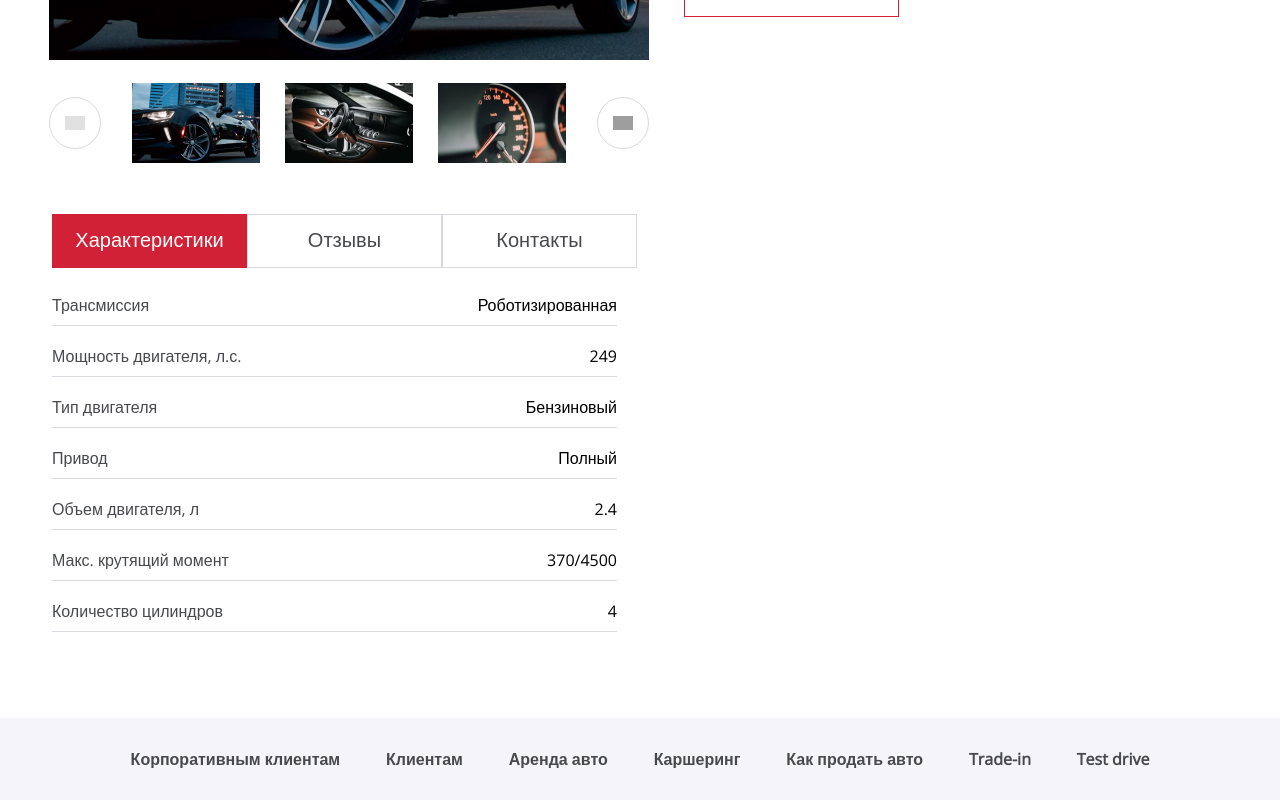
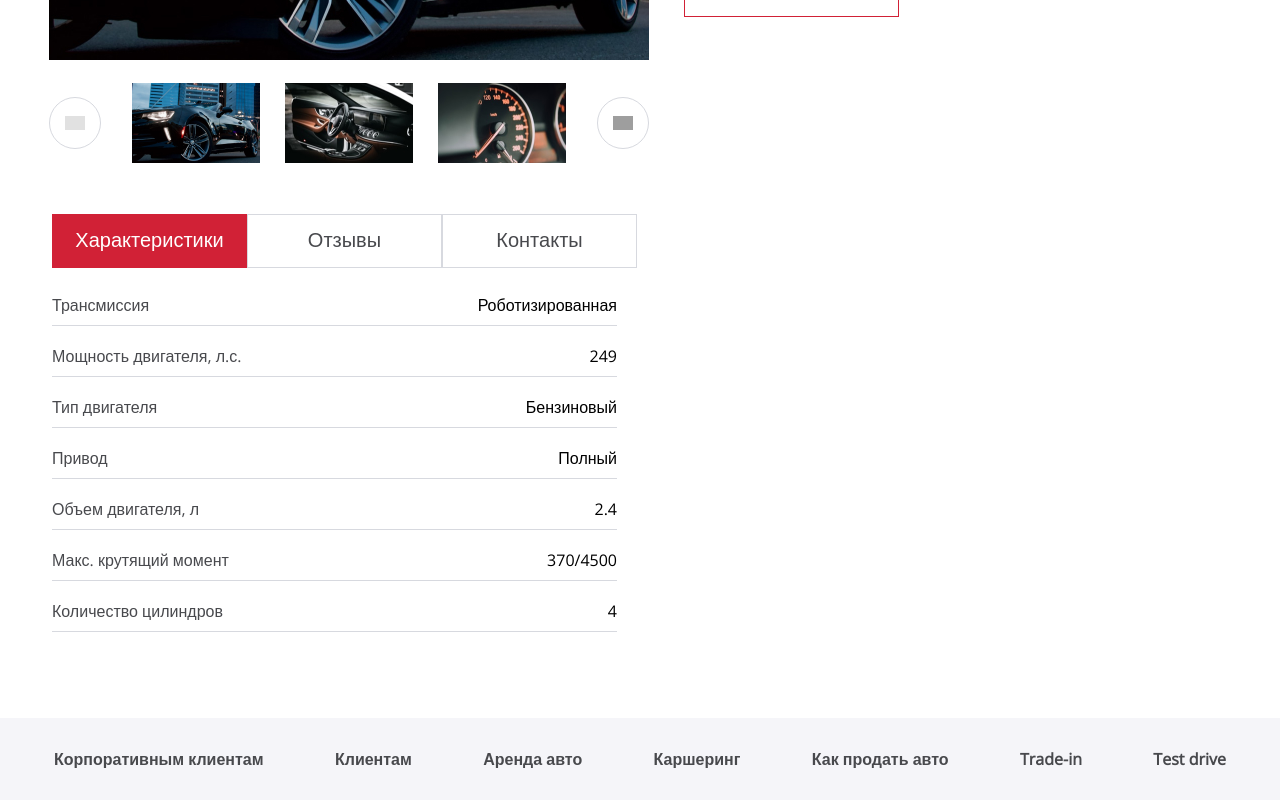
Before and after one commit to iBreadInside/Fadeeev_Avto-Moto, a React (Create React App) app in the folder project/: page / in a window 1280 px wide. Shown: the part 461-1261 px from the top of the page. Built offline with nearby package versions, Linux system fonts and the light colour scheme; grey boxes are pictures that could not be loaded; a web font is replaced by a local one.

Commit message:
Фикс навигации футера для большего разрешения

```diff
--- a/project/src/components/footer/footer.module.scss
+++ b/project/src/components/footer/footer.module.scss
@@ -8,4 +8,5 @@
 
 .wrapper {
   @include wrapper;
+  width: 100%;
 }
--- a/project/src/components/nav/nav.jsx
+++ b/project/src/components/nav/nav.jsx
@@ -12,7 +12,7 @@ export default function Nav({isFooter = false}) {
     : NavLinks.slice(0, HEADER_NAV_LENGTH);
 
   return(
-    <ul className={styles.list}>
+    <ul className={`${styles.list} ${isFooter ? styles.list__footer : ''}`}>
       {
         currentNavLinks.map(
           ({text, route}) => (
--- a/project/src/components/nav/nav.module.scss
+++ b/project/src/components/nav/nav.module.scss
@@ -9,8 +9,17 @@
   justify-content: flex-end;
 }
 
+.list__footer {
+  justify-content: space-between;
+}
+
 .item:not(:last-child) {
   margin-right: 2.8vw;
+}
+
+.list__footer .item {
+  margin-right: 0;
+
 }
 
 .link {
```
